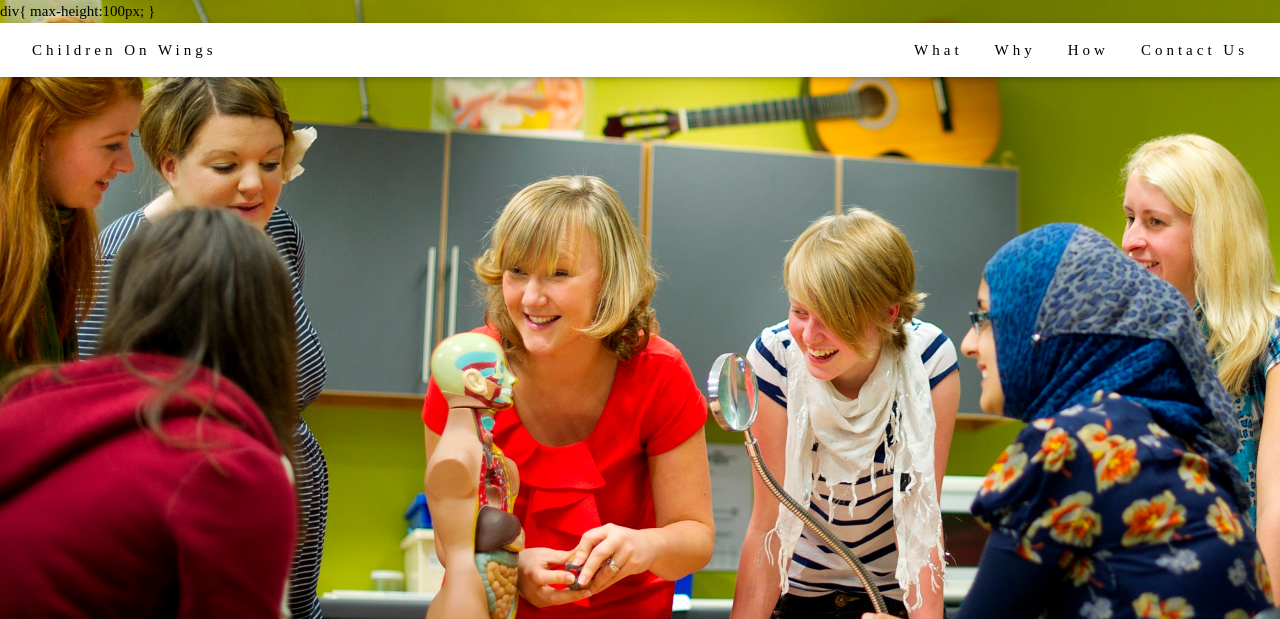
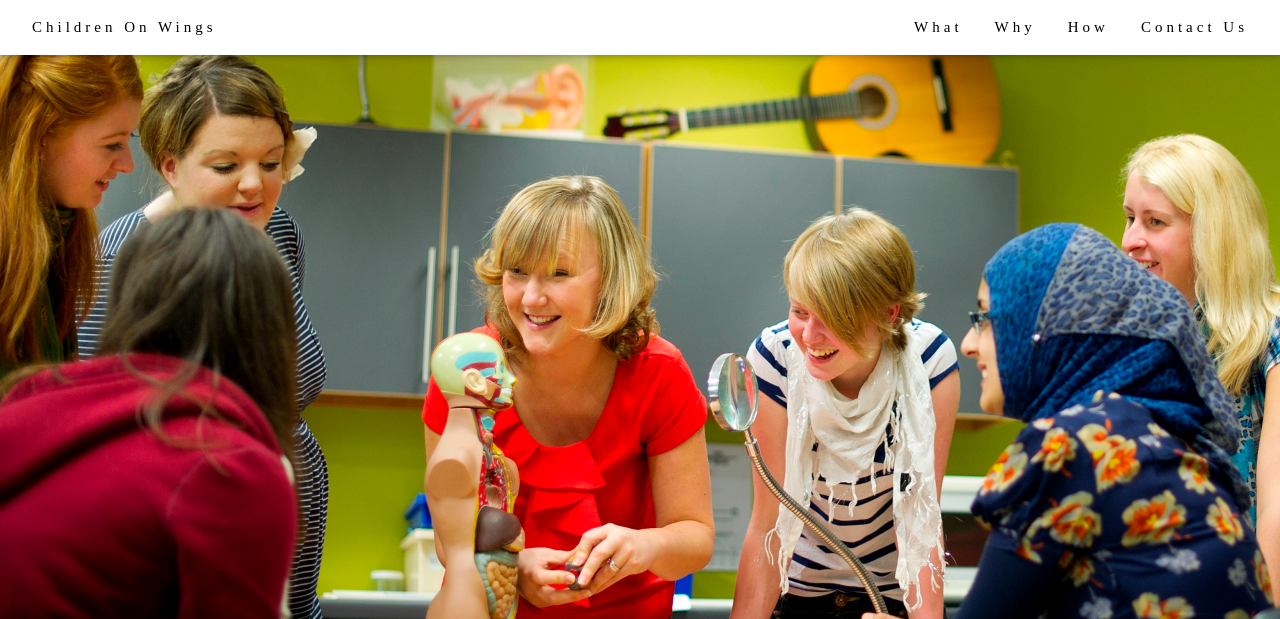
Before and after one commit to YarbashSaleem/c.o.w-website, a plain HTML site: page index.html in a window 1280 px wide. Shown: the top 619 px of the page. Drawn offline with nearby package versions, Linux system fonts and the light colour scheme.

Commit message:
Update index.html

```diff
--- a/index.html
+++ b/index.html
@@ -16,10 +16,7 @@ h1,h2,h3,h4,h5,h6 {
 <body>
 
 <!-- Navbar (sit on top) -->
-<div class="w3-top">
-    div{
-    max-height:100px;
-    }
+<div class="w3-top" height=80px>
   <div class="w3-bar w3-white w3-padding w3-card" style="letter-spacing:4px;">
     <a href="#home" class="w3-bar-item w3-button">Children On Wings</a>
     <!-- Right-sided navbar links. Hide them on small screens -->
```
